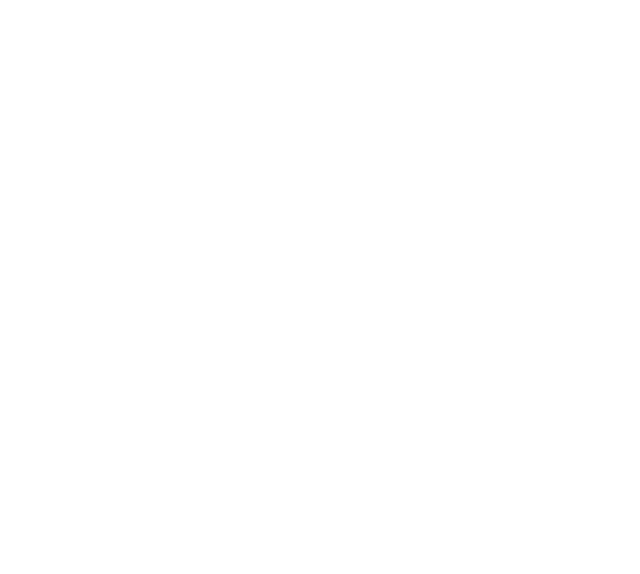
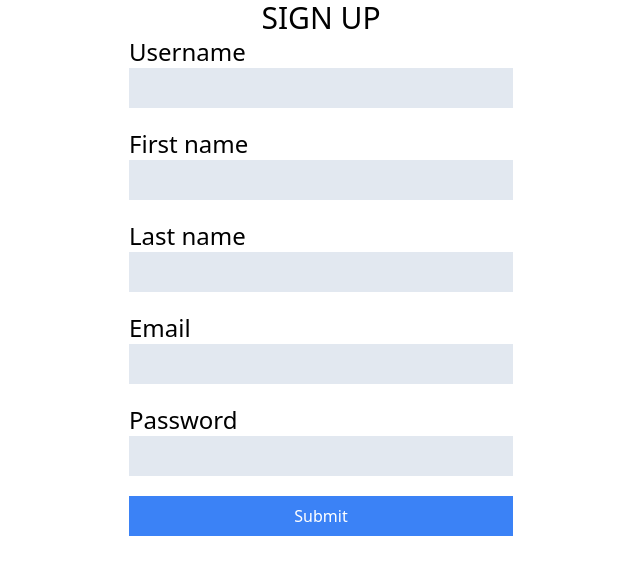
Before and after one commit to reberh00/Chocolate-Store, a React (Vite) app in the folder frontend/: page /signup in a window 1280 px wide. Before the commit this address had no page. Shown: the top 574 px of the page, without its empty margins (319-959 px from the left). Built offline with nearby package versions, Linux system fonts and the light colour scheme.

Commit message:
delete for manufacturer

```diff
--- a/frontend/src/App.jsx
+++ b/frontend/src/App.jsx
@@ -1,6 +1,8 @@
 import { ChocolateDetails } from "./components/Chocolate/ChocolateDetails";
 import { ChocolateList } from "./components/Chocolate/ChocolateList";
 import { Login } from "./components/Login/Login";
+import { ManufacturerList } from "./components/Manufacturer/ManufacturerList";
+import { SignUp } from "./components/SignUp/SignUp";
 import UserSessionProvider from "./hooks/useUserSession";
 import { BrowserRouter as Router, Routes, Route } from "react-router-dom";
 
@@ -15,6 +17,8 @@
               element={<ChocolateDetails />}
             />
             <Route path="/chocolates" element={<ChocolateList />} />
+            <Route path="/manufacturers" element={<ManufacturerList />} />
+            <Route path="/signup" element={<SignUp />} />
             <Route path="/login" element={<Login />} />
           </Routes>
         </div>
--- a/frontend/src/components/Chocolate/ChocolateList.jsx
+++ b/frontend/src/components/Chocolate/ChocolateList.jsx
@@ -54,7 +54,7 @@
         </button>
       </div>
 
-      <div className="w-full max-h-[90vh] overflow-y-scroll">
+      <div className="w-full max-h-[80vh] overflow-y-scroll">
         <div className="flex flex-wrap mx-auto w-[90vw] justify-center">
           {chocolates.map((item, index) => (
             <ChocolateCard
--- /dev/null
+++ b/frontend/src/components/Manufacturer/ManufacturerCard.jsx
@@ -0,0 +1,30 @@
+export function ManufacturerCard({
+  firmName,
+  netWorth,
+  firmAddress,
+  imageUrl,
+  isSelected,
+  onSelectManufacturer,
+}) {
+  return (
+    <button
+      onClick={onSelectManufacturer}
+      className={`w-64 max-w-64 min-w-64 p-5 mr-2 mb-2 space-y-5 rounded-lg bg-slate-100 hover:cursor-pointer hover:bg-slate-200 ${isSelected && "bg-slate-200"}`}
+    >
+      <img className="w-full block" src={imageUrl} alt="chocolate image" />
+      <div className="flex-col">
+        <div className="flex justify-between space-x-5">
+          <p className="w-fit flex-auto uppercase text-md text-left text-ellipsis overflow-hidden text-nowrap">
+            {firmName}
+          </p>
+          <p className="w-fit flex-auto text-md text-right text-nowrap">
+            {netWorth}$
+          </p>
+        </div>
+        <p className="w-fit text-clip overflow-hidden text-sm text-nowrap flex-auto text-gray-400">
+          {firmAddress}
+        </p>
+      </div>
+    </button>
+  );
+}
--- /dev/null
+++ b/frontend/src/components/Manufacturer/ManufacturerList.jsx
@@ -0,0 +1,77 @@
+import { useEffect, useState } from "react";
+import ManufacturerService from "./ManufacturerService";
+import { useUserSession } from "../../hooks/useUserSession";
+import { ManufacturerCard } from "./ManufacturerCard";
+
+export function ManufacturerList() {
+  const [manufacturers, setManufacturers] = useState([]);
+  const [selectedManufacturer, setSelectedManufacturer] = useState(null);
+  const { getUserSession } = useUserSession();
+
+  useEffect(() => {
+    async function fetchManufacturers() {
+      const manufacturersData = await ManufacturerService.getAllManufacturers();
+      setManufacturers(manufacturersData);
+      console.log(manufacturersData);
+    }
+    fetchManufacturers();
+  }, []);
+
+  async function handleDelete() {
+    const deleteCount = await ManufacturerService.deleteManufacturerById(
+      selectedManufacturer._id,
+      getUserSession(),
+    );
+    console.log(deleteCount);
+    const manufacturersData = await ManufacturerService.getAllManufacturers();
+    setManufacturers(manufacturersData);
+    console.log(manufacturersData);
+  }
+
+  function handleSelectManufacturer(manufacturer) {
+    setSelectedManufacturer((prevSelectedManufacturer) =>
+      prevSelectedManufacturer?._id === manufacturer._id ? null : manufacturer,
+    );
+  }
+
+  return (
+    <div className="flex-col max-h-screen overflow-hidden space-y-5">
+      <p className="text-3xl uppercase text-center">Manufacturer list</p>
+
+      <div className="flex flex-row justify-center space-x-10 w-full">
+        <button
+          className={`px-5 py-2 text-white font-medium rounded-md uppercase ${setSelectedManufacturer ? "bg-red-500" : "bg-red-300"}`}
+          onClick={handleDelete}
+        >
+          Delete
+        </button>
+        <button
+          className={`px-5 py-2 text-white font-medium rounded-md uppercase ${setSelectedManufacturer ? "bg-orange-500" : "bg-orange-300"}`}
+        >
+          Update
+        </button>
+        <button className="px-5 py-2 text-white font-medium bg-blue-500 rounded-md uppercase">
+          Create
+        </button>
+      </div>
+
+      <div className="w-full max-h-[80vh] overflow-y-scroll">
+        <div className="flex flex-wrap mx-auto w-[90vw] justify-center">
+          {manufacturers.map((manufacturer) => (
+            <ManufacturerCard
+              key={manufacturer._id}
+              onSelectManufacturer={() =>
+                handleSelectManufacturer(manufacturer)
+              }
+              imageUrl={manufacturer.imageUrl}
+              isSelected={selectedManufacturer?._id === manufacturer._id}
+              firmName={manufacturer.firmName}
+              netWorth={manufacturer.netWorth}
+              firmAddress={manufacturer.firmAddress}
+            />
+          ))}
+        </div>
+      </div>
+    </div>
+  );
+}
--- /dev/null
+++ b/frontend/src/components/Manufacturer/ManufacturerService.js
@@ -0,0 +1,27 @@
+import axios from "axios";
+
+async function getAllManufacturers() {
+  const res = await axios.get("http://localhost:5555/manufacturers");
+  return res.data;
+}
+
+async function getManufacturerById(manufacturerId) {
+  const res = await axios.get(
+    `http://localhost:5555/manufacturers/${manufacturerId}`,
+  );
+  return res.data;
+}
+
+async function deleteManufacturerById(manufacturerId, token) {
+  const res = await axios.delete(
+    `http://localhost:5555/manufacturers/${manufacturerId}`,
+    { headers: { Authorization: `Bearer ${token}` } },
+  );
+  return res.data;
+}
+
+export default {
+  getAllManufacturers,
+  getManufacturerById,
+  deleteManufacturerById,
+};
--- /dev/null
+++ b/frontend/src/components/SignUp/SignUp.jsx
@@ -0,0 +1,96 @@
+import axios from "axios";
+import { useForm } from "react-hook-form";
+import { useUserSession } from "../../hooks/useUserSession";
+
+export function SignUp() {
+  const {
+    register,
+    handleSubmit,
+    formState: { errors },
+  } = useForm();
+  const { setUserSession } = useUserSession();
+  const onSubmit = async (data) => {
+    const response = await axios.post("http://localhost:5555/users/signup", {
+      userName: data.userName,
+      firstName: data.firstName,
+      lastName: data.lastName,
+      email: data.email,
+      password: data.password,
+    });
+    console.log(response);
+    setUserSession(response.data.token);
+  };
+
+  return (
+    <div className="max-w-96 mx-auto">
+      <p className="text-3xl uppercase text-center">Sign up</p>
+
+      <form
+        className="flex flex-col space-y-5"
+        onSubmit={handleSubmit(onSubmit)}
+      >
+        <div className="flex flex-col">
+          <label className="text-2xl">Username</label>
+          <input
+            autoComplete={"on"}
+            className="bg-slate-200 p-2"
+            {...register("userName", { required: true })}
+          />
+          {errors.userName && (
+            <span className="text-red-600">Username is required!</span>
+          )}
+        </div>
+        <div className="flex flex-col">
+          <label className="text-2xl">First name</label>
+          <input
+            autoComplete={"on"}
+            className="bg-slate-200 p-2"
+            {...register("firstName", { required: true })}
+          />
+          {errors.firstName && (
+            <span className="text-red-600">First name is required!</span>
+          )}
+        </div>
+        <div className="flex flex-col">
+          <label className="text-2xl">Last name</label>
+          <input
+            autoComplete={"on"}
+            className="bg-slate-200 p-2"
+            {...register("lastName", { required: true })}
+          />
+          {errors.lastName && (
+            <span className="text-red-600">Last name is required!</span>
+          )}
+        </div>
+        <div className="flex flex-col">
+          <label className="text-2xl">Email</label>
+          <input
+            autoComplete={"on"}
+            className="bg-slate-200 p-2"
+            {...register("email", { required: true })}
+          />
+          {errors.email && (
+            <span className="text-red-600">Email is required!</span>
+          )}
+        </div>
+
+        <div className="flex flex-col">
+          <label className="text-2xl">Password</label>
+          <input
+            type="password"
+            className="bg-slate-200 p-2"
+            {...register("password", { required: true })}
+          />
+          {errors.password && (
+            <span className="text-red-600">Password is required!</span>
+          )}
+        </div>
+
+        <input
+          className="bg-blue-500 p-2 font-medium text-white upercase"
+          type="submit"
+        />
+      </form>
+    </div>
+  );
+}
--- a/frontend/src/output.css
+++ b/frontend/src/output.css
@@ -559,21 +559,6 @@
   margin-right: auto;
 }
 
-.my-10 {
-  margin-top: 2.5rem;
-  margin-bottom: 2.5rem;
-}
-
-.mx-5 {
-  margin-left: 1.25rem;
-  margin-right: 1.25rem;
-}
-
-.my-5 {
-  margin-top: 1.25rem;
-  margin-bottom: 1.25rem;
-}
-
 .mb-10 {
   margin-bottom: 2.5rem;
 }
@@ -598,10 +583,6 @@
   margin-right: 1.25rem;
 }
 
-.mt-5 {
-  margin-top: 1.25rem;
-}
-
 .block {
   display: block;
 }
@@ -619,8 +600,8 @@
   height: 100vh;
 }
 
-.h-\[90vh\] {
-  height: 90vh;
+.max-h-\[80vh\] {
+  max-height: 80vh;
 }
 
 .max-h-\[90vh\] {
@@ -631,8 +612,8 @@
   max-height: 100vh;
 }
 
-.w-1\/3 {
-  width: 33.333333%;
+.w-1\/4 {
+  width: 25%;
 }
 
 .w-64 {
@@ -650,10 +631,6 @@
 
 .w-full {
   width: 100%;
-}
-
-.w-1\/4 {
-  width: 25%;
 }
 
 .min-w-64 {
```
Also changed, not shown: 2 other files (tests, documents, lock files or other folders).
